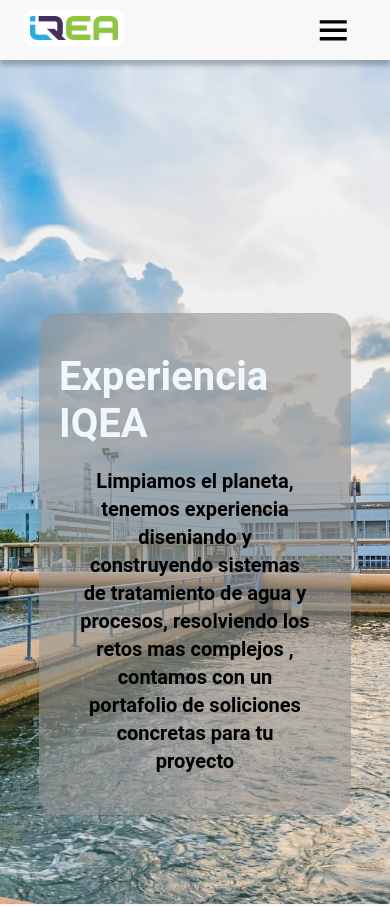
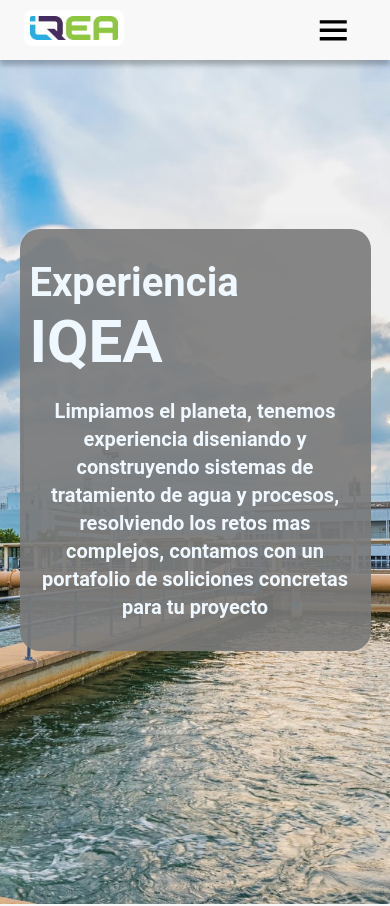
Before and after one commit to juliosantacruz/iqeaPage, a Next.js app: page / in a window 390 px wide. Shown: the top 906 px of the page. Built offline with nearby package versions, Linux system fonts and the light colour scheme.

Commit message:
new hero test

```diff
--- a/src/sections/Hero2/Hero2.scss
+++ b/src/sections/Hero2/Hero2.scss
@@ -43,7 +43,7 @@
     justify-content: center;
     align-items: center;
 
-    background-color: rgba(150, 150, 150, 0.6);
+    background-color: rgba(122, 122, 122, 0.9);
     border-radius: 30px;
     h1 {
         font-size: 40px;
@@ -54,8 +54,11 @@
         font-size: 20px;
         margin: 10px 0 20px 0;
         font-weight: 600;
+        color: aliceblue;
+
     }
     .text-gradient {
+
         // background-image: var(--accent-gradient);
         // -webkit-background-clip: text;
         // -webkit-text-fill-color: transparent;
@@ -76,7 +79,8 @@
         padding: 10px;
         border-radius: 10px;
 
-    }@keyframes pan-hero-img {
+    }
+    @keyframes pan-hero-img {
     /* recorrido 1 */
     0%{
         background-position: 30% 50%;
@@ -103,19 +107,28 @@
 
 @media screen and (max-width: 425px) {
     .title {
-        width: 80%;
+        top:20%;
+        width: 90%;
         border-radius: 20px;
-        padding: 20px;
+        padding: 10px;
     }
     h1 {
         font-size: 1.6rem;
         margin: 20px 0 10px 0;
         color: aliceblue;
     }
+    .text-gradient {
+        font-size: 60px;
+        // background-image: var(--accent-gradient);
+        // -webkit-background-clip: text;
+        // -webkit-text-fill-color: transparent;
+        // background-size: 400%;
+        // background-position: 0%;
+    }
     p {
         font-size: 18px;
         margin: 10px 0 20px 0;
-        padding: 0 20px;
+        padding: 0 10px;
         text-align: center;
         font-weight: 500;
     }
@@ -123,7 +136,7 @@
 }
 @media screen and (max-width: 320px) {
     .title {
-        width: 80%;
+        width: 90%;
         border-radius: 20px;
         padding: 10px;
     }
--- a/src/sections/Hero2/index.tsx
+++ b/src/sections/Hero2/index.tsx
@@ -18,7 +18,7 @@
           {" "}
           Limpiamos el planeta, tenemos experiencia diseniando y construyendo
           sistemas de tratamiento de agua y procesos, resolviendo los retos mas
-          complejos , contamos con un portafolio de soliciones concretas para tu
+          complejos, contamos con un portafolio de soliciones concretas para tu
           proyecto
         </p>
       </div>
```
